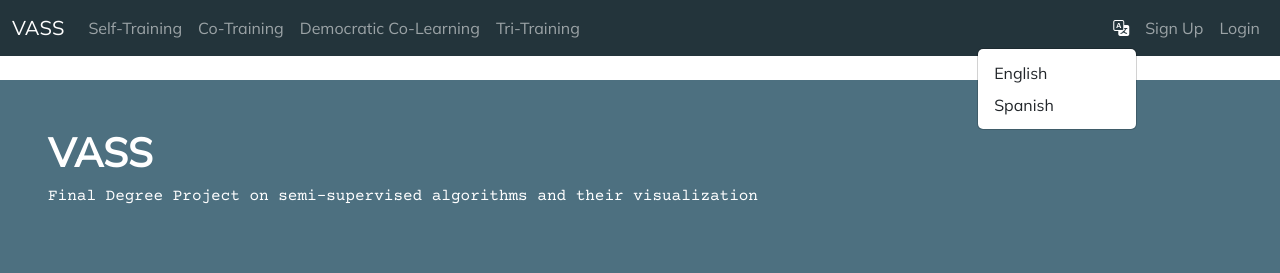
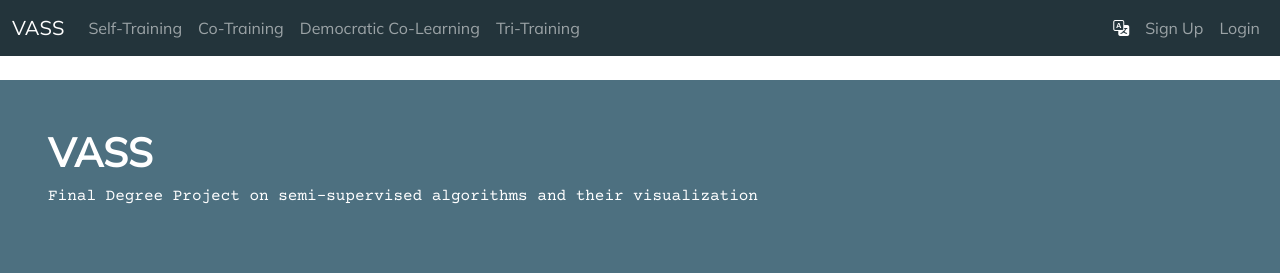
Before and after one commit to dmacha27/TFG-SemiSupervisado, a Flask app: page / in a window 1280 px wide, with the pointer over the restyled element. Shown: the top 273 px of the page. Run offline with Flask 3, Linux system fonts and the light colour scheme.

Commit message:
Eliminar efecto hover en los dropdowns de la barra de navegación
No funciona correctamente en móvil, se ha dejado para hacer clic.

```diff
--- a/web/app/static/css/style.css
+++ b/web/app/static/css/style.css
@@ -38,17 +38,6 @@ body {
 
 .text-bold {
     font-weight: bold;
-}
-
-.dropdown:hover>.dropdown-menu {
-    display: block;
-    right: 0;
-    left: auto;
-    z-index: 10000;
-}
-
-.dropdown>.dropdown-toggle:active {
-    pointer-events: none;
 }
 
 #alerta {
```
